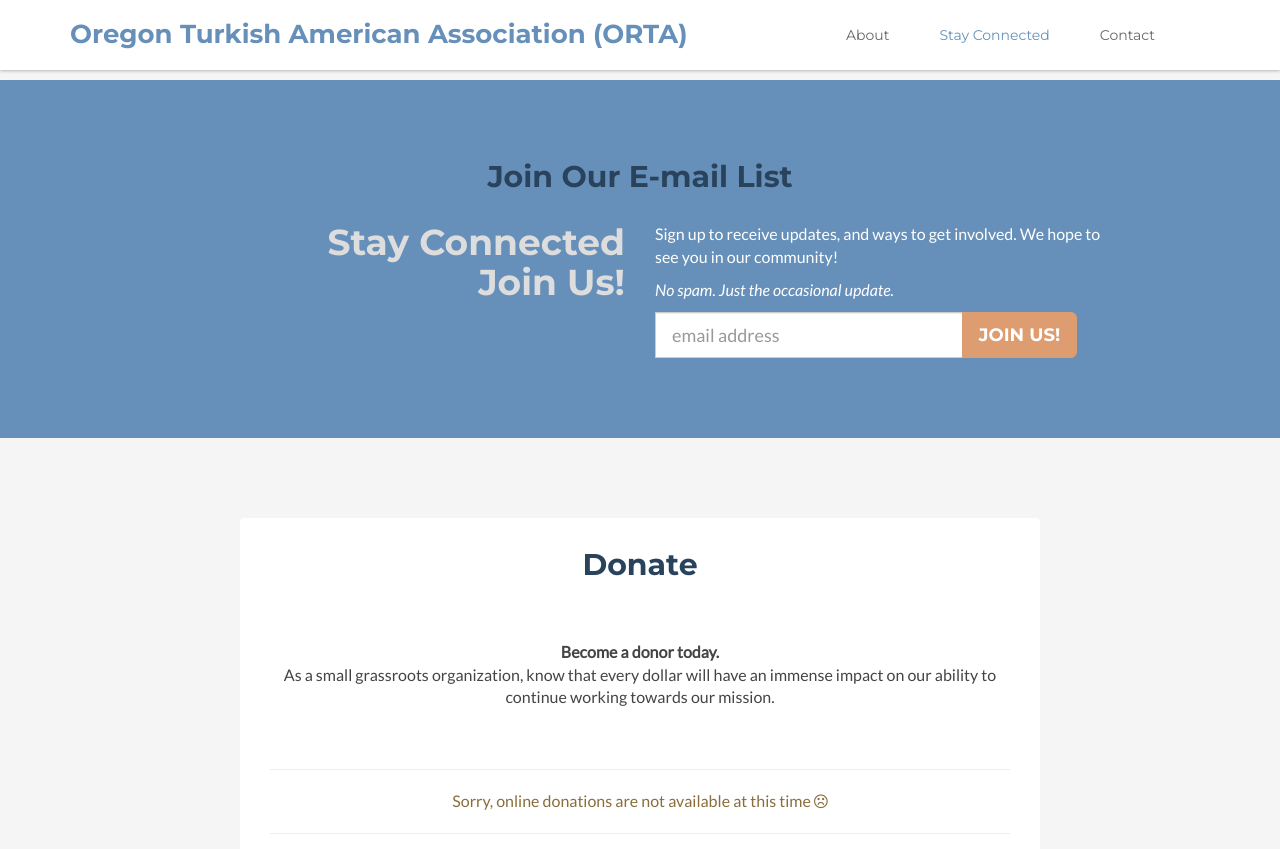
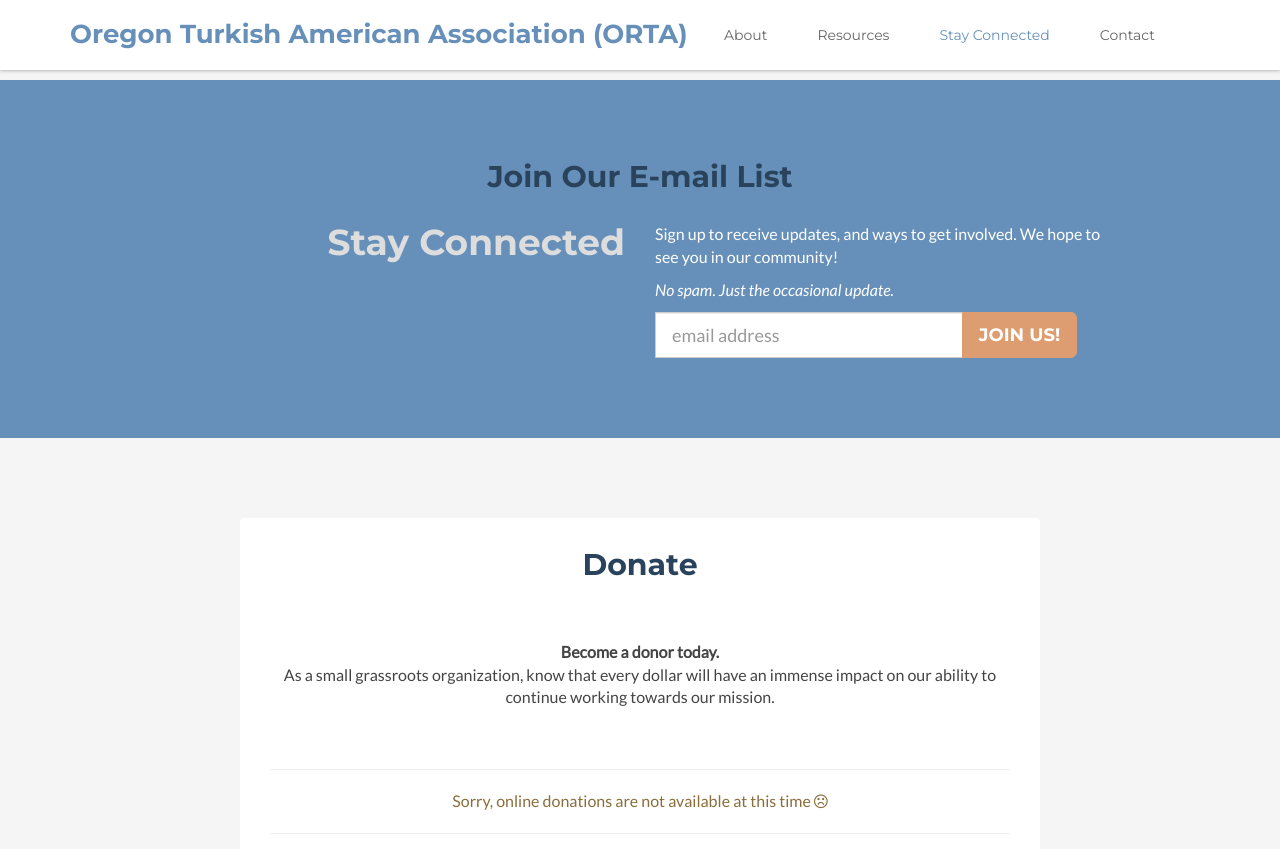
Before and after one commit to ortapdx/ortapdx.github.io, a Jekyll site: the page built from index.html, in a window 1280 px wide and 900 px high, scrolled down 1216 px. Shown: the top 849 px of the window. Built offline with Jekyll 4.4.1, drawn with Linux system fonts in a browser that asks for light colours; nearby versions of some CDN libraries; comment, search, counter and statistics services are not loaded.

Commit message:
Update index.html

```diff
--- a/index.html
+++ b/index.html
@@ -22,6 +22,7 @@ layout: default
         <ul class="nav navbar-nav">
           <li class="active nav-item sr-only"><a class="scrollto" href="#promo">Home</a></li>
           <li class="nav-item"><a class="scrollto" href="#about">About</a></li>
+          <li class="nav-item"><a href="https://drive.google.com/open?id=1lUpaZBRbFZ0y68toCCcST2H7X3HeNCZr">Resources</a></li>
           <li class="nav-item"><a class="scrollto" href="#join">Stay Connected</a></li>
           <li class="nav-item"><a class="scrollto" href="#contact">Contact</a></li>
           <!-- <li class="nav-item last"><a class="scrollto highlight" href="#donate">Donate</a></li> -->
@@ -78,7 +79,7 @@ layout: default
     <h2 class="title">Join Our E-mail List</h2>
     <div class="row">
       <div class="col-sm-5 col-sm-offset-1 text-right text-right-sm">
-        <h1 class="join-us-intro">Stay Connected<br> Join Us!</h1>
+        <h1 class="join-us-intro">Stay Connected</h1>
       </div>
       <div class="col-sm-5 text-left text-left-sm">
         <p>Sign up to receive updates, and ways to get involved. We hope to see you in our community!</p>
```
